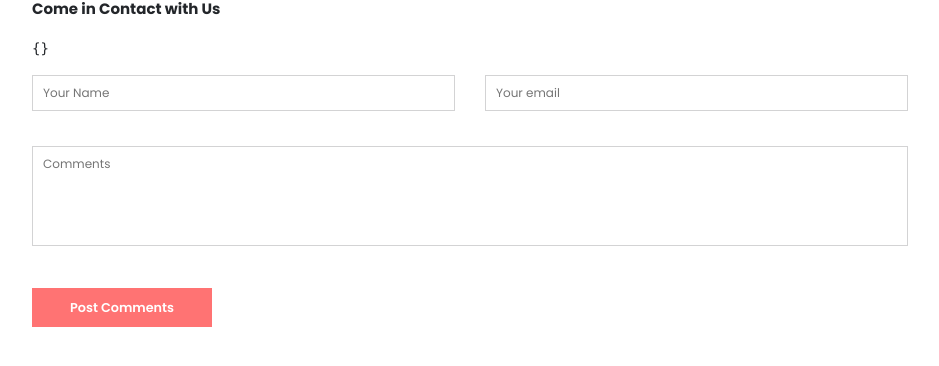
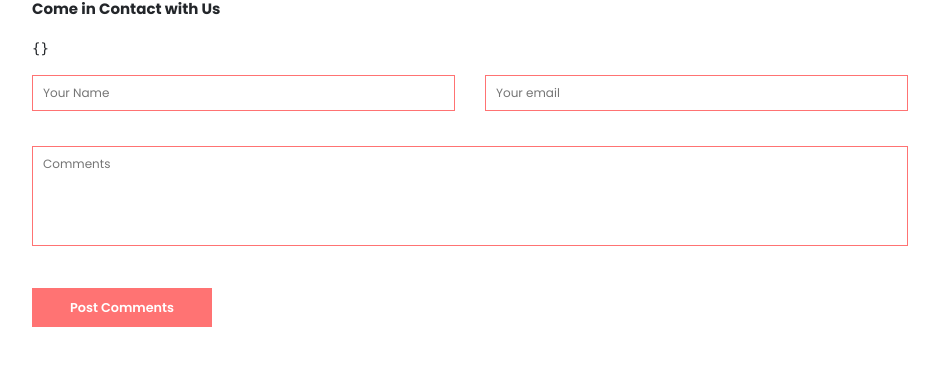
Before and after one commit to Miralearningcode/fixxo, a React (Create React App) app in the folder react-webapp/: page /contacts in a window 1280 px wide. Shown: the top 366 px of the page, without its empty margins (170-1109 px from the left). Built offline with nearby package versions, Linux system fonts and the light colour scheme.

Commit message:
onKeyUp for & name validation for ContactFormSection

```diff
--- a/react-webapp/src/assets/scss/sections/_ContactFormSection.scss
+++ b/react-webapp/src/assets/scss/sections/_ContactFormSection.scss
@@ -37,8 +37,8 @@
 
             }
             .error {
-                // color: $color-theme;
-                // border: 1px solid $color-theme;
+                color: $color-theme;
+                border: 1px solid $color-theme;
             }
         }
 
@@ -47,8 +47,8 @@
         }
 
         .error {
-            // color: $color-theme;
-            // border: 1px solid $color-theme;
+            color: $color-theme;
+            border: 1px solid $color-theme;
         }
 
         .errorMessage {
--- a/react-webapp/src/sections/ContactFormSection.js
+++ b/react-webapp/src/sections/ContactFormSection.js
@@ -8,12 +8,17 @@ const ContactFormSection = () => {
     const validate = (values) => {
         const errors = {}
         const regex_email = /^(([^<>()[\]\\.,;:\s@"]+(\.[^<>()[\]\\.,;:\s@"]+)*)|(".+"))@((\[[0-9]{1,3}\.[0-9]{1,3}\.[0-9]{1,3}\.[0-9]{1,3}\])|(([a-zA-Z\-0-9]+\.)+[a-zA-Z]{2,}))$/
+        const regex_name = /^[a-zA-Z ]{2,30}$/
 
         if(!values.name)
             errors.name = "You must enter a name"
 
+        else if(!regex_name.test(values.name))
+            errors.name = "You must enter a valid name"
+
         if(!values.email)
             errors.email = "You must enter a email adress"
+
         else if(!regex_email.test(values.email))
             errors.email = "You must enter a valid email adress (eg. name@domain.com)"
 
@@ -40,6 +45,11 @@ const ContactFormSection = () => {
       setFormErrors(validate(contactForm))
   }
 
+  const handleKeyUp = (e) => {
+    e.preventDefault()
+    setFormErrors(validate(contactForm))
+  }
+
   return (
     <section className="contact-form">
         <div className="container">
@@ -55,15 +65,15 @@ const ContactFormSection = () => {
                         <pre>{JSON.stringify(formErrors) }</pre>
                         <form onSubmit={handleSubmit} noValidate>
                             <div>
-                                <input id="name" type="text"  className="error" placeholder="Your Name" value={contactForm.name} onChange={handleChange} />
+                                <input id="name" type="text"  className="error" onKeyUp={handleKeyUp} placeholder="Your Name" value={contactForm.name} onChange={handleChange} />
                                 <div className="errorMessage">{formErrors.name}</div>
                             </div>
                             <div>
-                                <input id="email" type="email" className="error" placeholder="Your email" value={contactForm.email} onChange={handleChange} />
+                                <input id="email" type="email" className="error" onKeyUp={handleKeyUp} placeholder="Your email" value={contactForm.email} onChange={handleChange} />
                                 <div className="errorMessage">{formErrors.email}</div>
                             </div>
                             <div className="textarea">
-                                <textarea id="comment" className="error" placeholder="Comments" value={contactForm.comment} onChange={handleChange}></textarea>
+                                <textarea id="comment" className="error" onKeyUp={handleKeyUp} placeholder="Comments" value={contactForm.comment} onChange={handleChange}></textarea>
                                 <div className="errorMessage">{formErrors.comment}</div>
                             </div>
                             <div className="formBtn">
```
Also changed, not shown: react-webapp/src/style.min.css. Lines whose indentation alone changed are shown as unchanged.
